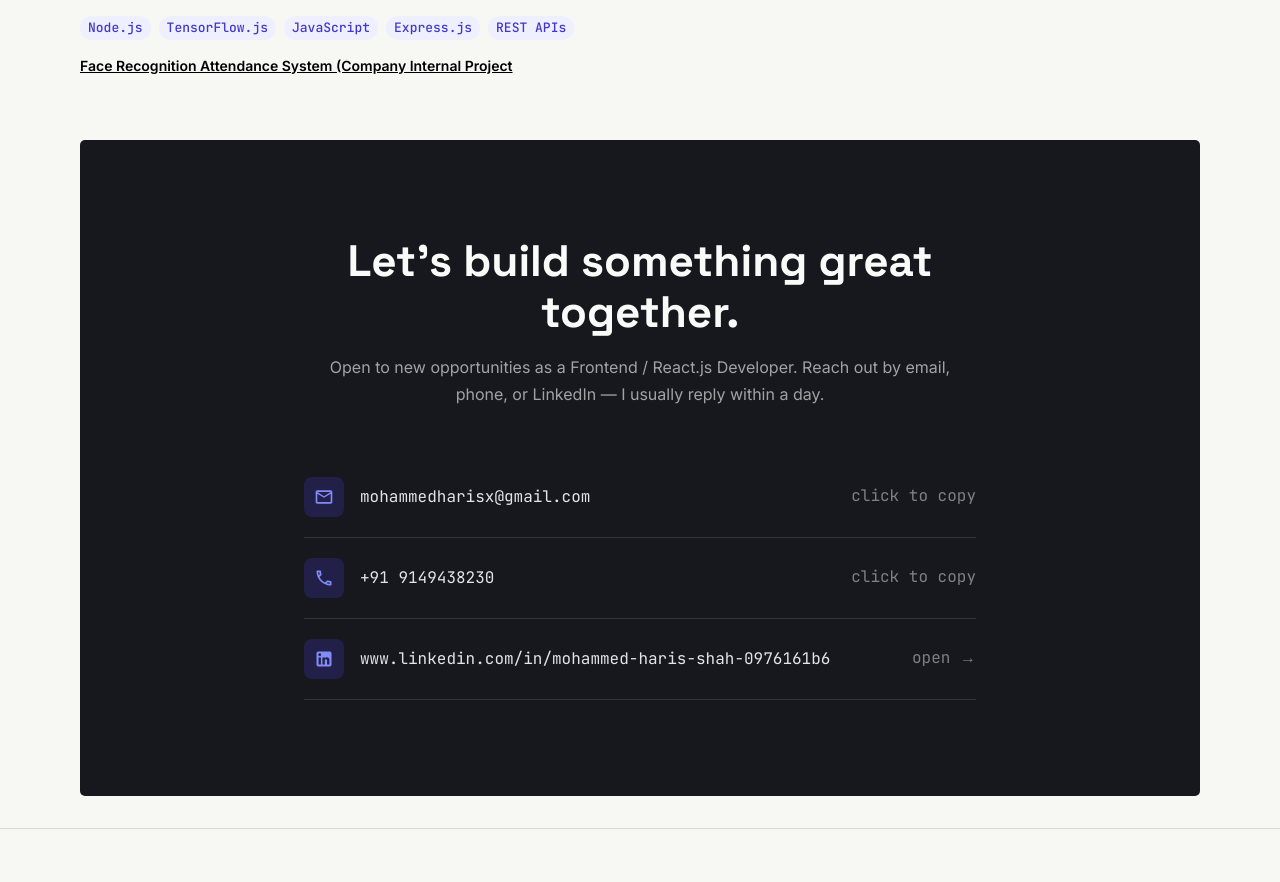
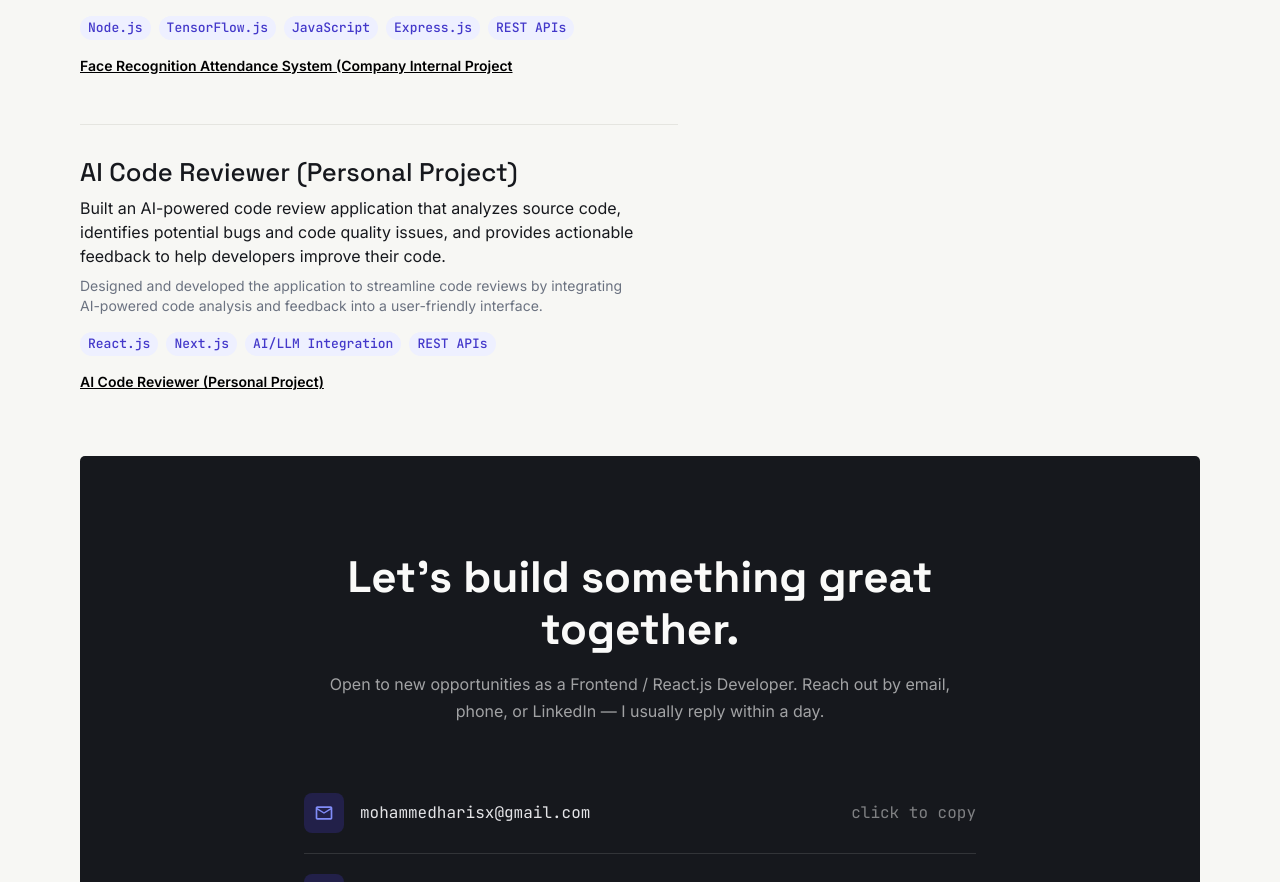
Before and after one commit to shahharis98/Mohammed-Haris-Portfolio, a Next.js app: page / in a window 1280 px wide. Shown: the part 2200-3082 px from the top of the page. Built offline with nearby package versions, Linux system fonts and the light colour scheme; what @mui/material-nextjs would draw is missing.

Commit message:
Add AI Code Reviewer project details
Added a new project entry for 'AI Code Reviewer' with details about its description, role, tech stack, and live link.

```diff
--- a/app/projects/page.tsx
+++ b/app/projects/page.tsx
@@ -33,6 +33,17 @@ const projects = [
         live: 'No live link available',
 
     },
+{
+name: 'AI Code Reviewer (Personal Project)',
+description:
+'Built an AI-powered code review application that analyzes source code, identifies potential bugs and code quality issues, and provides actionable feedback to help developers improve their code.',
+role: 'Designed and developed the application to streamline code reviews by integrating AI-powered code analysis and feedback into a user-friendly interface.',
+stack: ['React.js', 'Next.js ', 'AI/LLM Integration', 'REST APIs'],
+live: 'http://ai-code-reviewer-ten-orcin.vercel.app/',
+},
+
+
+
 ];
 
 export default function Projects() {
```
